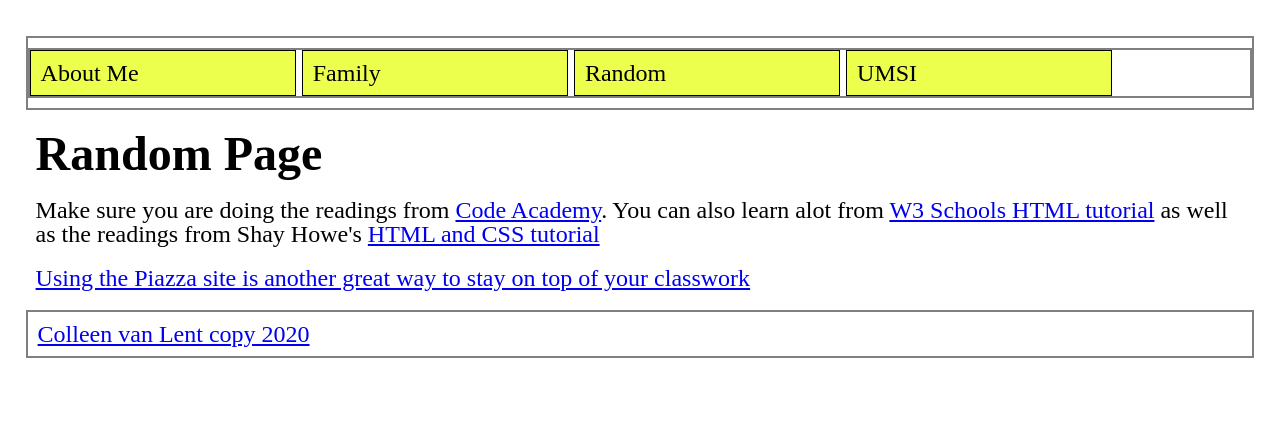
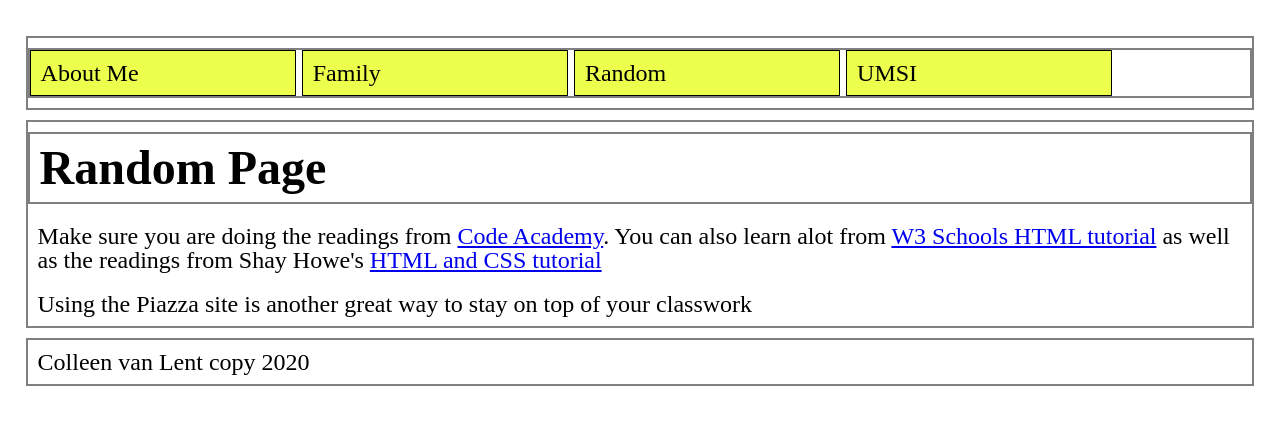
Before and after one commit to yxmaoGrace/homework1-2022, a plain HTML site: page random.html in a window 1280 px wide. Drawn offline with Linux system fonts and the light colour scheme.

Commit message:
Add files via upload

```diff
--- a/random.html
+++ b/random.html
@@ -10,6 +10,7 @@
 	<link rel="stylesheet" href="css/style.css">
 	<title>Random</title>
 </head>
+
 <body>
 	<header>
 		<nav>
@@ -22,15 +23,17 @@
 		</nav>
 	</header>
 
-	<h2>Random Page</h2>
+	<main>
+	<h1>Random Page</h1>
 
 	<p>Make sure you are doing the readings from
 		<a href= "https://www.codecademy.com/">Code Academy</a>.  You can also
 		learn alot from <a href = "www.w3schools.com/html/">W3 Schools HTML
 		tutorial</a> as well as the readings from Shay Howe's
-		<a href = "https://learn.shayhowe.com/html-css/"<a>HTML and CSS tutorial</p>
+		<a href = "https://learn.shayhowe.com/html-css/">HTML and CSS tutorial</a>
 
 	<p>Using the Piazza site is another great way to stay on top of your classwork</p>
+	</main>
 
 	<footer>
 		<p>Colleen van Lent copy 2020</p>
```
Also changed, not shown: index.html (+1 -1 lines), personal.html (+1 -1 lines).
